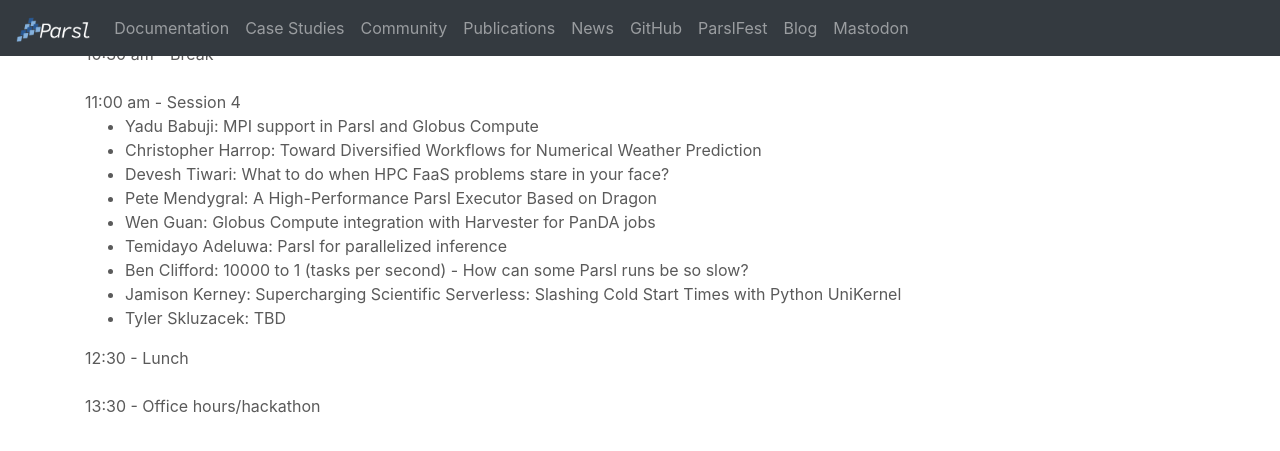
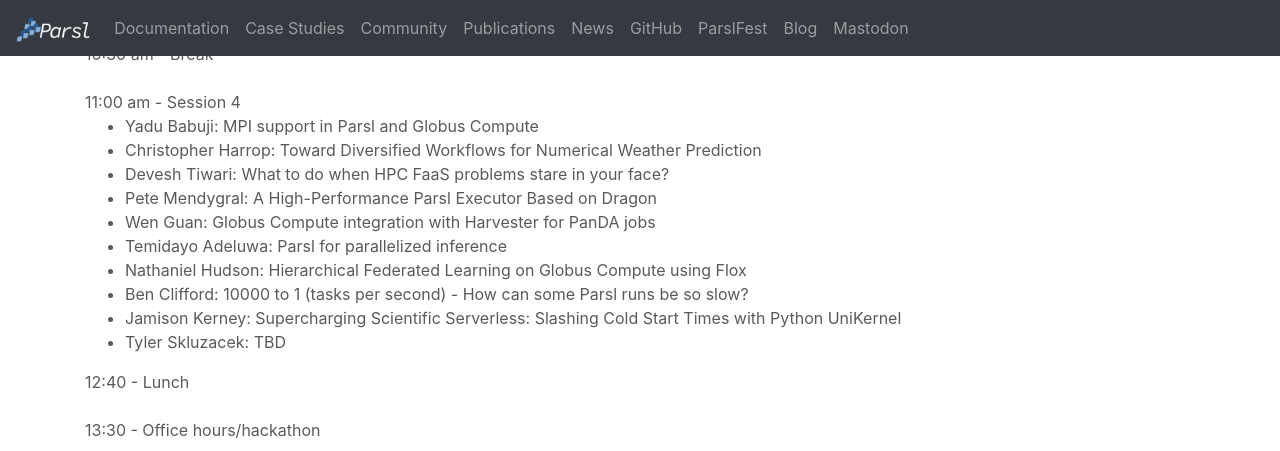
Before and after one commit to Parsl/parsl.github.io, a Jekyll site: the page built from parslfest/parslfest2023.html, in a window 1280 px wide and 900 px high, scrolled down 2328 px, cut to the strip 0-451 px from the top of the window. Built offline with Jekyll 4.4.1, drawn with Linux system fonts in a browser that asks for light colours.

Commit message:
Update parslfest2023.html

```diff
--- a/parslfest/parslfest2023.html
+++ b/parslfest/parslfest2023.html
@@ -124,6 +124,7 @@
 		<li>Pete Mendygral: A High-Performance Parsl Executor Based on Dragon</li>
 		<li>Wen Guan: Globus Compute integration with Harvester for PanDA jobs</li>
 		<li>Temidayo Adeluwa: Parsl for parallelized inference </li>
+		<li>Nathaniel Hudson: Hierarchical Federated Learning on Globus Compute using Flox</li>
 		<li>Ben Clifford: 10000 to 1 (tasks per second) - How can some Parsl runs be so slow?</li>
 		<li>Jamison Kerney: Supercharging Scientific Serverless: Slashing Cold Start Times with Python UniKernel</li>
 		<li>Tyler Skluzacek: TBD</li>
@@ -131,7 +132,7 @@
 
 
 
-      12:30 - Lunch<br /><br />
+      12:40 - Lunch<br /><br />
 
       13:30 - Office hours/hackathon<br /><br />
 
```
